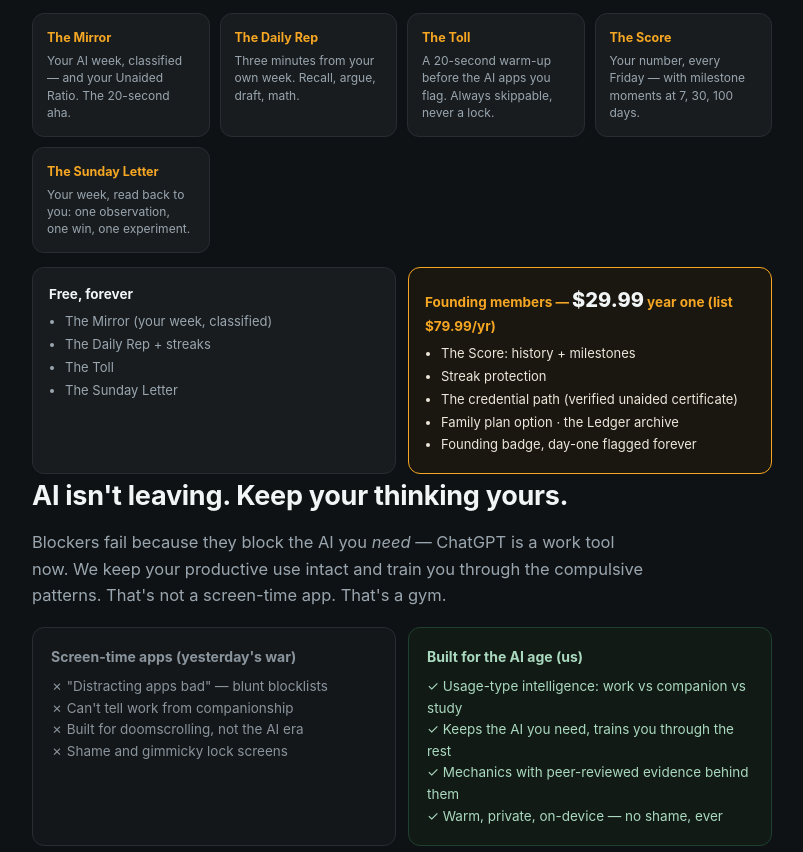
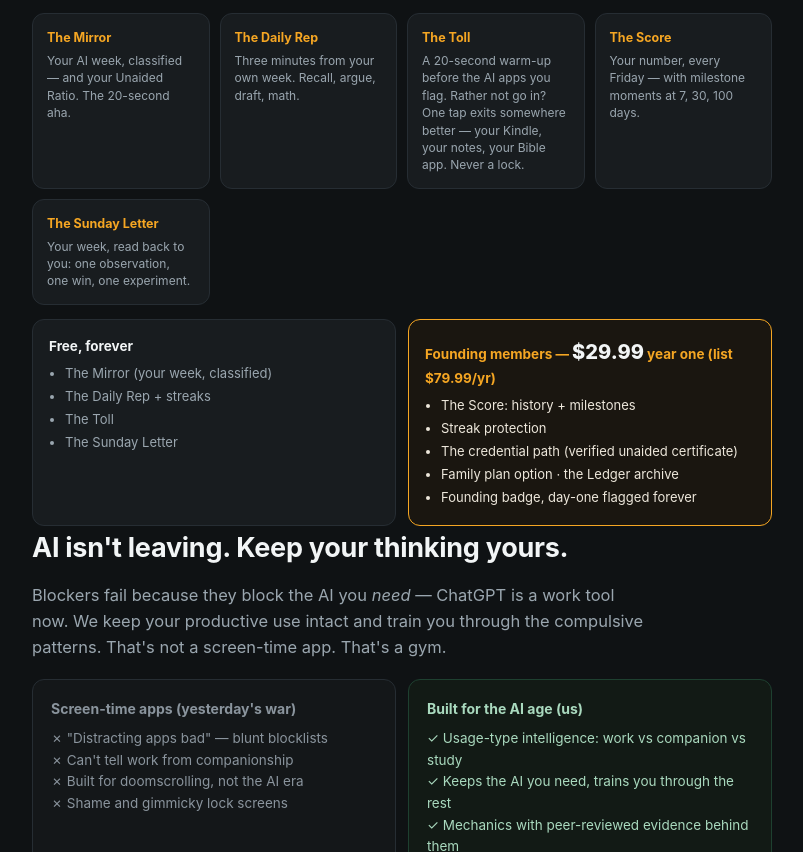
Before and after one commit to FlukeJig/ai-report-card, a plain HTML site: page index.html in a window 1280 px wide. Shown: the part 1291-2143 px from the top of the page, without its empty margins (238-1041 px from the left). Drawn offline with Linux system fonts and the light colour scheme.

Commit message:
Toll tile: the exit ramp (Pivot v1) — one tap to Kindle/Notes/Bible

```diff
--- a/index.html
+++ b/index.html
@@ -143,7 +143,7 @@
   <div class="f5g">
     <div class="f5"><b>The Mirror</b><p>Your AI week, classified — and your Unaided Ratio. The 20-second aha.</p></div>
     <div class="f5"><b>The Daily Rep</b><p>Three minutes from your own week. Recall, argue, draft, math.</p></div>
-    <div class="f5"><b>The Toll</b><p>A 20-second warm-up before the AI apps you flag. Always skippable, never a lock.</p></div>
+    <div class="f5"><b>The Toll</b><p>A 20-second warm-up before the AI apps you flag. Rather not go in? One tap exits somewhere better — your Kindle, your notes, your Bible app. Never a lock.</p></div>
     <div class="f5"><b>The Score</b><p>Your number, every Friday — with milestone moments at 7, 30, 100 days.</p></div>
     <div class="f5"><b>The Sunday Letter</b><p>Your week, read back to you: one observation, one win, one experiment.</p></div>
   </div>
```
